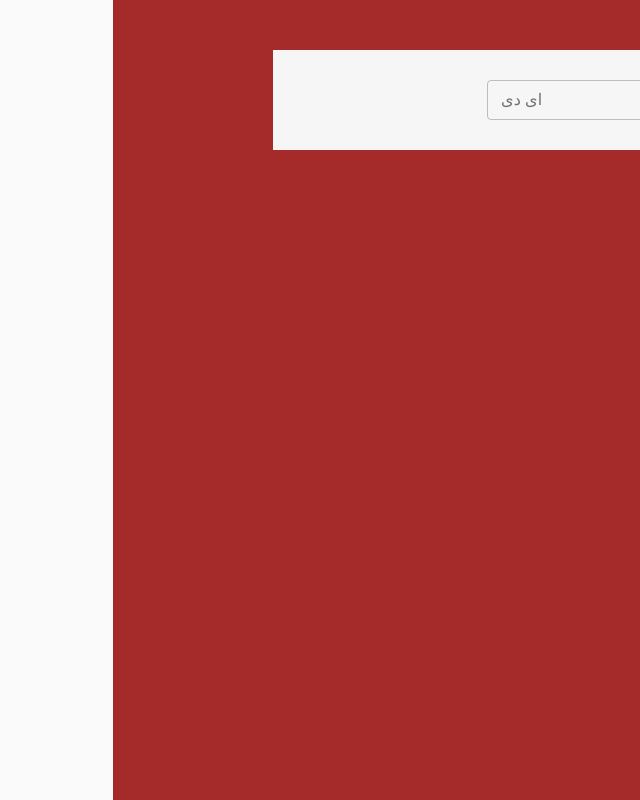
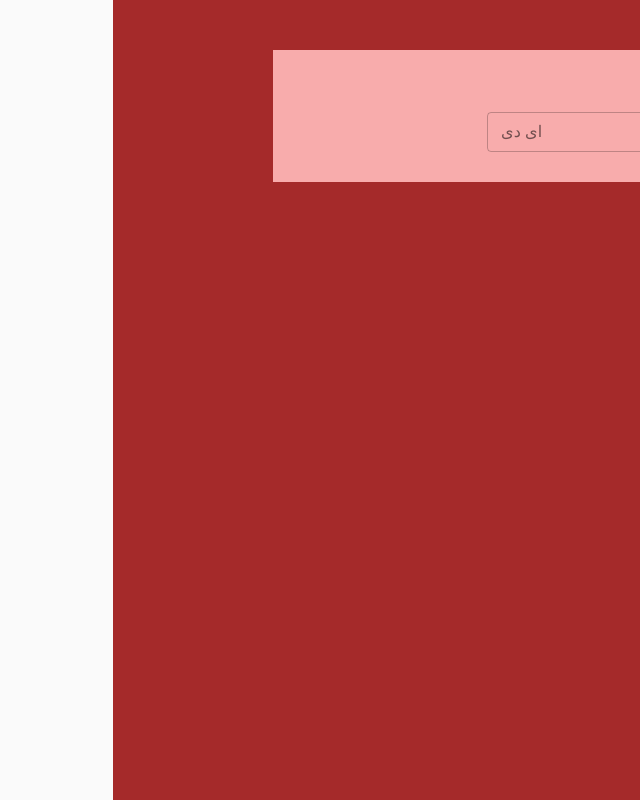
Before and after one commit to adibsadeghi1993/social-react-typescript, a React (Create React App) app: page / in a window 1280 px wide. Shown: the whole page, without its empty margins (640-1280 px from the left). Built offline with nearby package versions, Linux system fonts and the light colour scheme; what jss-rtl would draw is missing.

Commit message:
the icone was added to addnewsocial

```diff
--- a/package.json
+++ b/package.json
@@ -6,6 +6,7 @@
     "@emotion/react": "^11.7.1",
     "@emotion/styled": "^11.6.0",
     "@material-ui/core": "^4.12.3",
+    "@mui/icons-material": "^5.2.5",
     "@mui/material": "^5.2.6",
     "@mui/styles": "^5.2.3",
     "@testing-library/jest-dom": "^5.16.1",
--- a/src/App.css
+++ b/src/App.css
@@ -4,7 +4,7 @@
   padding-top: 50px;
 }
 .container{
-  background-color:#f6f6f6;
+  background-color:#f8acac;
   padding: 30px 30px;
 }
 .MuiTypography-body1{
--- a/src/App.tsx
+++ b/src/App.tsx
@@ -8,8 +8,12 @@ import {
   createTheme,
 } from "@material-ui/core/styles";
 import CssBaseline from "@material-ui/core/CssBaseline";
-import TextField from "@material-ui/core/TextField";
+
 import Container from "@material-ui/core/Container/Container";
+import { Typography } from "@material-ui/core";
+import Box from "@mui/material/Box";
+import { makeStyles } from "@material-ui/core";
+import AddIcon from '@mui/icons-material/Add';
 
 import "./App.css";
 import AddNewSocial from "./components/AddNewSocial";
@@ -19,14 +23,29 @@ const jss = create({ plugins: [...jssPreset().plugins, rtl()] });
 
 const rtlTheme = createTheme({ direction: "rtl" });
 
+const useStyle = makeStyles({
+  add: {
+    color:"yellow",
+    marginRight:"10px",
+    fontWeight:600,
+  },
+});
+
 export default function App() {
+  const classes = useStyle();
   return (
     <StylesProvider jss={jss}>
       <ThemeProvider theme={rtlTheme}>
         <CssBaseline />
         <div className="app">
           <Container className="container" maxWidth="md">
-            <AddNewSocial/>
+            <Box sx={{display:"flex",mb:1,cursor:"pointer"}}>
+              <AddIcon sx={{ color:"yellow" }}/>
+              <Typography className={classes.add} variant="subtitle2">
+                افزوردن راه ارتباطی
+              </Typography>
+            </Box>
+            <AddNewSocial />
           </Container>
         </div>
       </ThemeProvider>
--- a/src/components/AddNewSocial.tsx
+++ b/src/components/AddNewSocial.tsx
@@ -3,6 +3,7 @@ import { useFormik } from "formik";
 import * as Yup from "yup";
 import TextField from "@material-ui/core/TextField";
 import Box from "@mui/material/Box";
+
 import InputLabel from "@material-ui/core/InputLabel";
 import MenuItem from "@material-ui/core/MenuItem";
 import FormControl from "@material-ui/core/FormControl";
```
Also changed, not shown: 1 other file (tests, documents, lock files or other folders).
